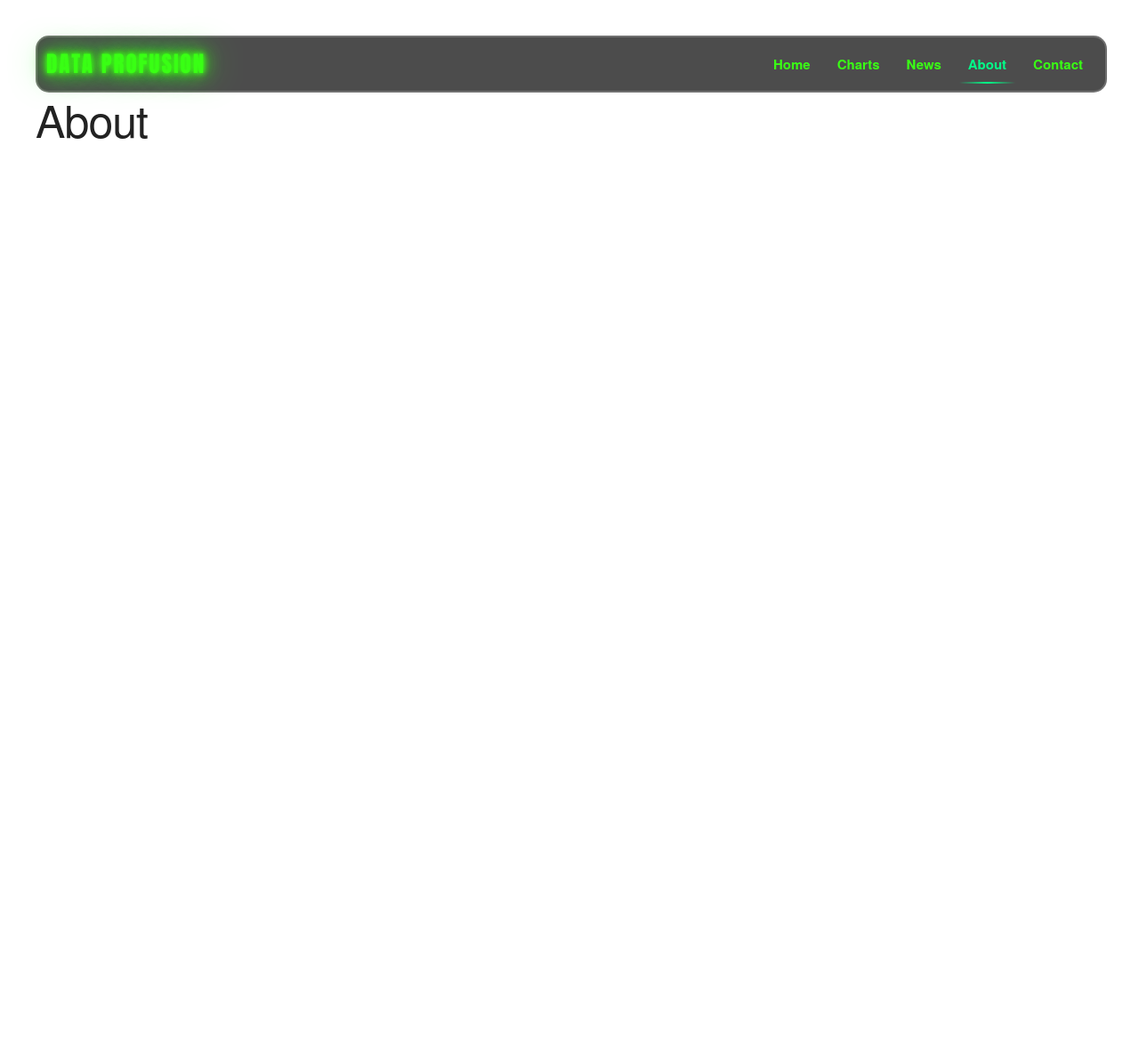
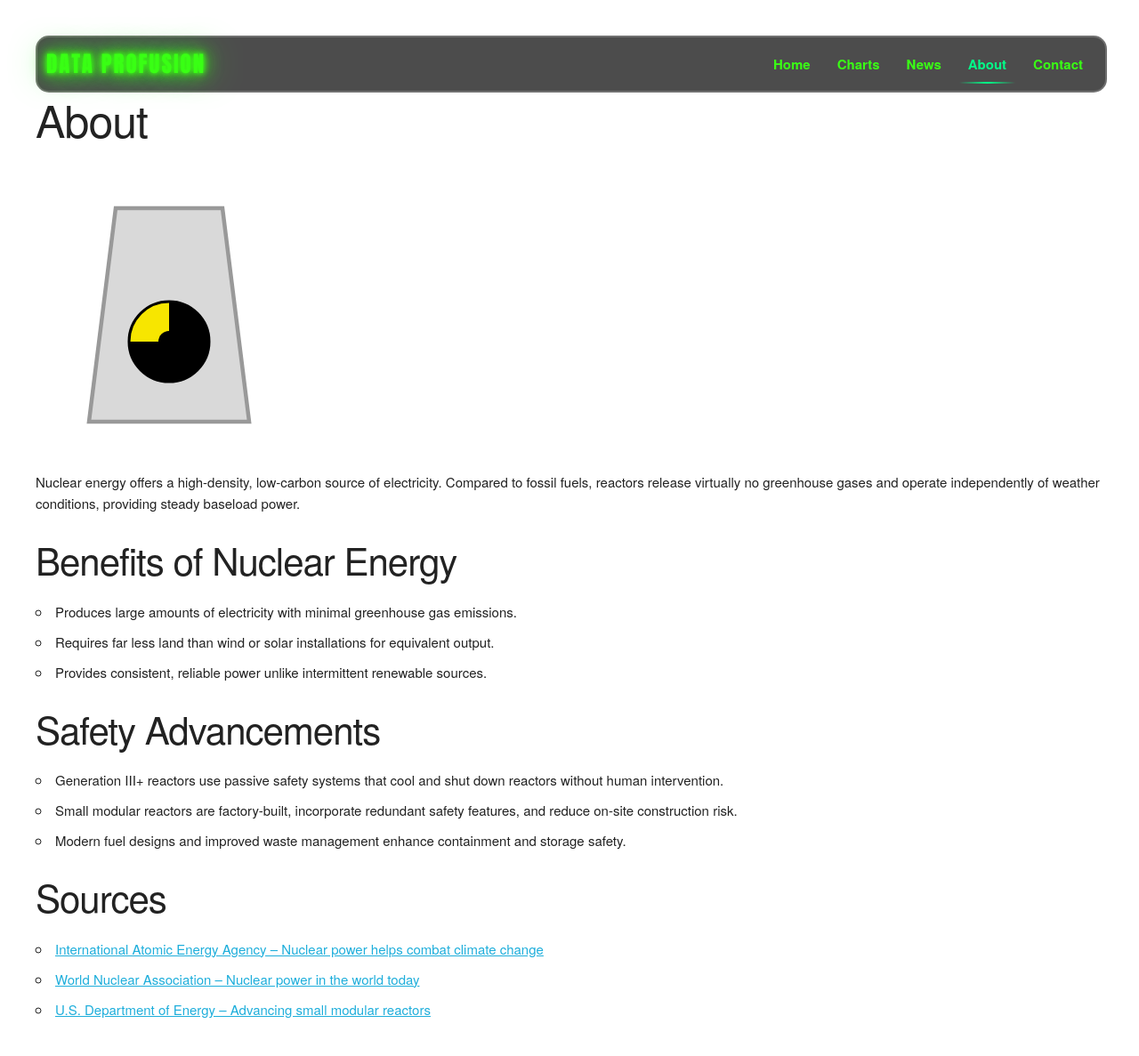
Before and after one commit to FortesFortunaAdiuvat/DataProfusion, a Flask app: page /about in a window 1280 px wide. Shown: the whole page at 89% size. Before the commit the page ends 156 px from the top, so only its background shows below. Run offline with Flask 3, Linux system fonts and the light colour scheme.

Commit message:
Add nuclear energy information to About page

```diff
--- a/app/templates/about.html
+++ b/app/templates/about.html
@@ -2,6 +2,25 @@
 {% block content %}
 <div class="main-content">
     <h1>About</h1>
-    <!-- Add your about content here -->
+    <img src="{{ url_for('static', filename='images/nuclear_reactor.svg') }}" alt="Illustration of a nuclear reactor" style="max-width:300px;width:100%;height:auto;margin:20px 0;">
+    <p>Nuclear energy offers a high-density, low-carbon source of electricity. Compared to fossil fuels, reactors release virtually no greenhouse gases and operate independently of weather conditions, providing steady baseload power.</p>
+    <h2>Benefits of Nuclear Energy</h2>
+    <ul>
+        <li>Produces large amounts of electricity with minimal greenhouse gas emissions.</li>
+        <li>Requires far less land than wind or solar installations for equivalent output.</li>
+        <li>Provides consistent, reliable power unlike intermittent renewable sources.</li>
+    </ul>
+    <h2>Safety Advancements</h2>
+    <ul>
+        <li>Generation III+ reactors use passive safety systems that cool and shut down reactors without human intervention.</li>
+        <li>Small modular reactors are factory-built, incorporate redundant safety features, and reduce on-site construction risk.</li>
+        <li>Modern fuel designs and improved waste management enhance containment and storage safety.</li>
+    </ul>
+    <h2>Sources</h2>
+    <ul>
+        <li><a href="https://www.iaea.org/newscenter/statements/nuclear-power-helps-combat-climate-change" target="_blank" rel="noopener">International Atomic Energy Agency – Nuclear power helps combat climate change</a></li>
+        <li><a href="https://www.world-nuclear.org/information-library/current-and-future-generation/nuclear-power-in-the-world-today.aspx" target="_blank" rel="noopener">World Nuclear Association – Nuclear power in the world today</a></li>
+        <li><a href="https://www.energy.gov/ne/articles/advancing-small-modular-reactors" target="_blank" rel="noopener">U.S. Department of Energy – Advancing small modular reactors</a></li>
+    </ul>
 </div>
 {% endblock %}
```
Also changed, not shown: app/static/images/nuclear_reactor.svg (added).
